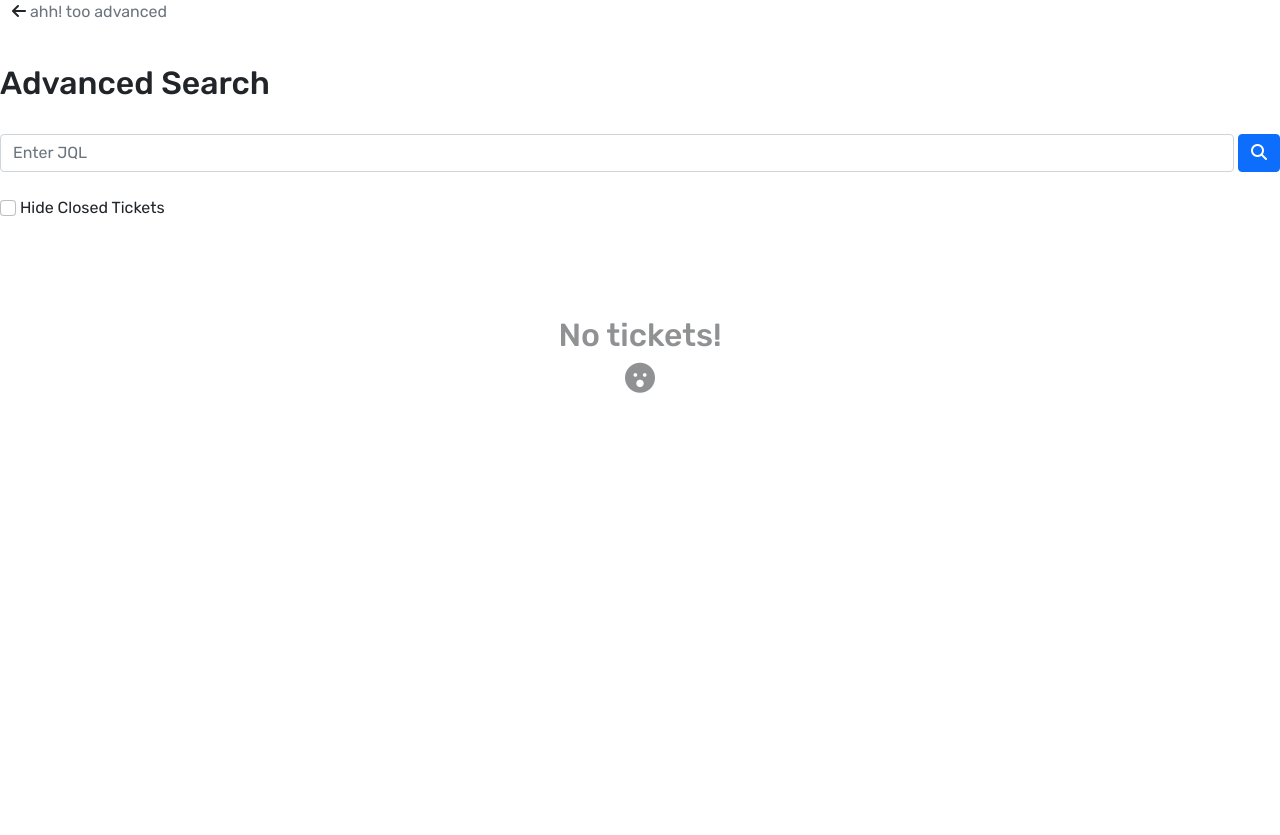
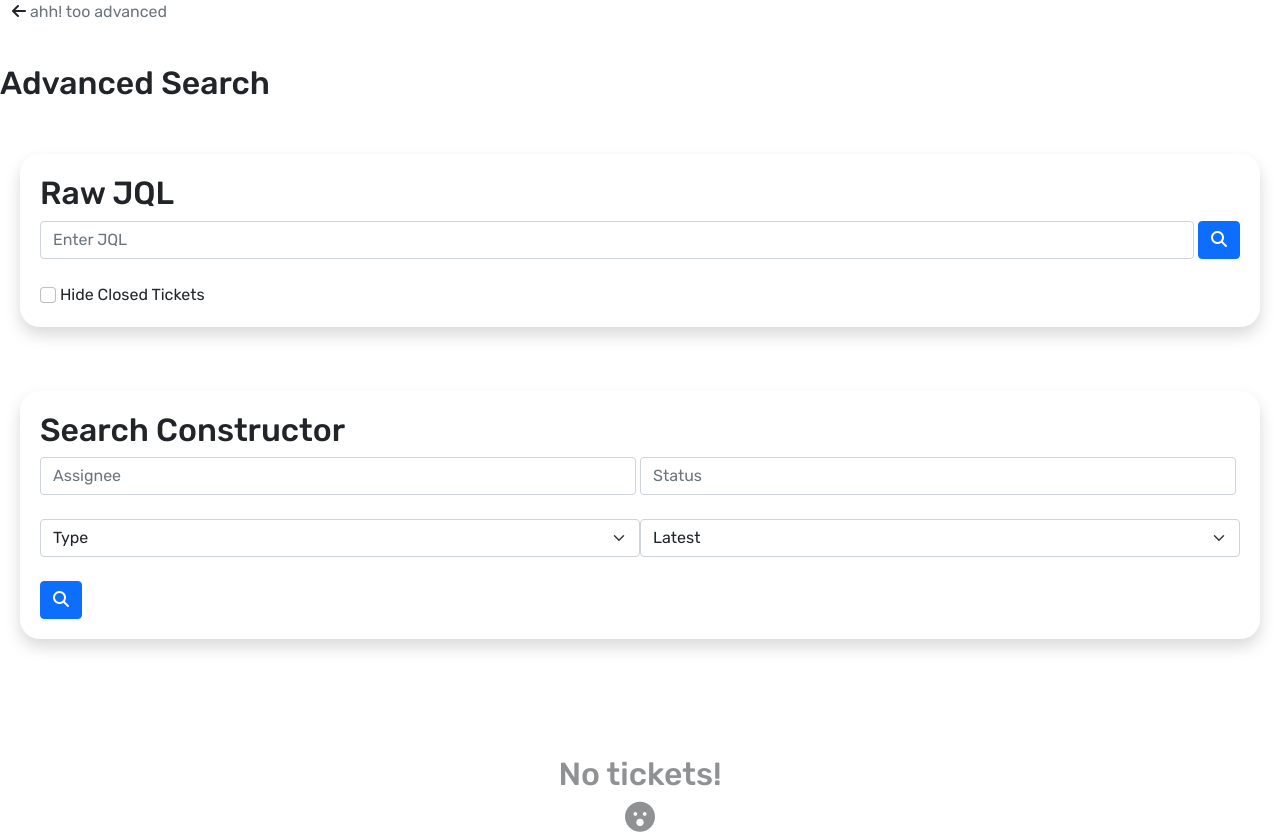
Before and after one commit to SwHnM/JIRA-MOBILE, a Flask app: template templates/search.html in a window 1280 px wide. Before the commit the page ends 393 px from the top, so only its background shows below. Run offline with Flask 3, Linux system fonts and the light colour scheme; the template is opened without the code that fills it, so the values that code supplies are empty; some libraries are stand-ins or nearby versions.

Commit message:
Search Constructor, Styles

```diff
--- a/main.py
+++ b/main.py
@@ -150,9 +150,32 @@
 
 def newdeck():
     name= request.form.get('deck-name')
-    jql= request.form.get('deck-jql')
     color= request.form.get('deck-color')
     icon= request.form.get('deck-icon')
+
+
+# ############# This is for constructor ##########
+    search_items = request.form
+
+    # Initialize an empty list to store JQL clauses
+    jql_clauses = []
+
+    # Construct JQL clauses based on provided inputs
+    if search_items.get('assignee', '') != '':
+        jql_clauses.append(f'assignee = "{search_items["assignee"]}"')
+    if search_items.get('status', '') != '':
+        jql_clauses.append(f'status = "{search_items["status"]}"')
+    if search_items.get('type', '') != '' and search_items['type'] != 'Type':
+        jql_clauses.append(f'type = "{search_items["type"]}"')
+
+    # Join the clauses using 'AND' for filtering and ' ' for other clauses
+    jql = ' AND '.join(jql_clauses)
+
+    sort_by = (f' ORDER BY {search_items["sort"]}')
+
+    jql += sort_by
+
+# ############# This is for constructor ##########
 
 
     config_path = session.get("config_path")
@@ -174,6 +197,28 @@
 
     return redirect('/dashboard')
 
+@app.route("/deletedeck/<deck_name>")
+def delete_deck(deck_name):
+    config_path = session.get("config_path")
+
+    with open(config_path, 'r') as userdata:
+        user = json.load(userdata)
+        decks = user['decks']
+
+        # Remove the deck with the given name
+        decks = [deck for deck in decks if deck['name'] != deck_name]
+
+    # Update the 'decks' key in the user data
+    user['decks'] = decks
+
+    # Write the updated user data back to the file
+    with open(config_path, 'w') as userdata:
+        json.dump(user, userdata)
+
+    return redirect('/dashboard')
+
+
+
 
 @app.route("/queue", methods=('GET', 'POST'))
 
@@ -193,6 +238,33 @@
 
 
 
+@app.route("/jqlconstructor", methods=("GET", "POST"))
+def construct_jql():
+     # Get form inputs
+    search_items = request.form
+
+    # Initialize an empty list to store JQL clauses
+    jql_clauses = []
+
+    # Construct JQL clauses based on provided inputs
+    if search_items.get('assignee', '') != '':
+        jql_clauses.append(f'assignee = "{search_items["assignee"]}"')
+    if search_items.get('status', '') != '':
+        jql_clauses.append(f'status = "{search_items["status"]}"')
+    if search_items.get('type', '') != '' and search_items['type'] != 'Type':
+        jql_clauses.append(f'type = "{search_items["type"]}"')
+
+    # Join the clauses using 'AND' for filtering and ' ' for other clauses
+    jql = ' AND '.join(jql_clauses)
+
+    sort_by = (f' ORDER BY {search_items["sort"]}')
+
+    jql += sort_by
+
+    # Store JQL query in session
+    session['jql'] = jql
+
+    return redirect('/search')
 
 
 
@@ -473,15 +545,3 @@
     except Exception as e:
         print(e)
         return redirect('/assign')
-
-
-
-
-
-
-
-
-
-
-
-    r
--- a/static/users/noah-b.json
+++ b/static/users/noah-b.json
@@ -1 +1 @@
-{"username": "noah.b", "firstname": "Noah", "lastname": "Ballinger", "decks": [{"name": "My Tickets", "jql": "assignee = currentUser() AND status not in ('text delivered','EngPub Review', closed, Canceled, cancelled, DONE, Resolved, 'Pending Requester Review', 'Pending Requester Clarification', 'W/Cust-Clar (Text)', 'W/Cust-Review (Text)', 'Text Under Review')", "color": "red", "icon": "fa-ghost"}, {"name": "Proofing Tickets", "jql": "assignee = harry.s AND status = 'W/Publ- Proofing'", "color": "green", "icon": "fa-chess-pawn"}, {"name": "Klemen's Tickets", "jql": "assignee = klemen.b AND status not in ('text delivered', 'EngPub Review', closed, Canceled, cancelled, DONE, Resolved, 'Pending Requester Review', 'Pending Requester Clarification', 'W/Cust-Clar (Text)', 'W/Cust-Review (Text)', 'Text Under Review')", "color": "green", "icon": "fa-dragon"}, {"name": "Recent Tickets", "jql": "issueKey in issueHistory() order by lastViewed DESC", "color": "green", "icon": "fa-chess-pawn"}, {"name": "New Deck Test", "jql": "status = 'W/Publ- Proofing'", "color": "red", "icon": "fa-dragon"}, {"name": "New Deck Test 2", "jql": "assignee = noah.b AND status = \"text in progress\"", "color": "red", "icon": "fa-dragon"}, {"name": "deck2222", "jql": "assignee = noah.b AND status = \"text in progress\"", "color": "red", "icon": "fa-dragon"}, {"name": "Froggy Deck", "jql": "status = 'W/Publ- Proofing'", "color": "green", "icon": "fa-frog"}]}
+{"username": "noah.b", "firstname": "Noah", "lastname": "Ballinger", "decks": [{"name": "My Tickets", "jql": "assignee = currentUser() AND status not in ('text delivered','EngPub Review', closed, Canceled, cancelled, DONE, Resolved, 'Pending Requester Review', 'Pending Requester Clarification', 'W/Cust-Clar (Text)', 'W/Cust-Review (Text)', 'Text Under Review')", "color": "red", "icon": "fa-ghost"}, {"name": "Klemen's Tickets", "jql": "assignee = klemen.b AND status not in ('text delivered', 'EngPub Review', closed, Canceled, cancelled, DONE, Resolved, 'Pending Requester Review', 'Pending Requester Clarification', 'W/Cust-Clar (Text)', 'W/Cust-Review (Text)', 'Text Under Review')", "color": "green", "icon": "fa-dragon"}, {"name": "Recent Tickets", "jql": "issueKey in issueHistory() order by lastViewed DESC", "color": "green", "icon": "fa-chess-pawn"}, {"name": "New Deck Test", "jql": "status = 'W/Publ- Proofing'", "color": "red", "icon": "fa-dragon"}, {"name": "deck2222", "jql": "assignee = noah.b AND status = \"text in progress\"", "color": "red", "icon": "fa-dragon"}, {"name": "Froggy Deck", "jql": "status = 'W/Publ- Proofing'", "color": "green", "icon": "fa-frog"}, {"name": "", "jql": "assignee = \"noah.b\" AND status = \"Text Delivered\" ORDER BY created DESC", "color": "green", "icon": "fa-mug-hot"}]}
--- a/templates/login.html
+++ b/templates/login.html
@@ -10,7 +10,7 @@
 <div class="container mt-5">
     <div class="row justify-content-center">
       <div class="col-md-6">
-        <div class="card shadow" style="border:2;">
+        <div class="card" style="border:2; border-radius: 20px; padding: 20px; box-shadow: 0 4px 10px -3px rgba(26, 27, 65, 0.4)">
           <div class="card-body">
             <form action="/auth" method="POST">
                 <div class="mb-3">
--- a/templates/search.html
+++ b/templates/search.html
@@ -8,6 +8,9 @@
 <br>
 <h2>Advanced Search</h2>
 <br>
+
+<div class="shadow search-card">
+    <h2>Raw JQL</h2>
     <form method="POST" action="/jql"class="d-flex flex-column">
         <div class="form-group d-flex">
             <input class="form-control me-1" type="text" placeholder='Enter JQL' value="{{ last_jql }}" name="jql" aria-label="Search">
@@ -20,6 +23,48 @@
             <input class="form-check-input" type="checkbox" name="hide_closed_tickets" value="checked"> Hide Closed Tickets
         </div>
     </form>
+</div>
+
+<br>
+<div class="shadow search-card">
+<h2>Search Constructor</h2>
+<form method="POST" action="/jqlconstructor">
+    <div class="form-group d-flex">
+        <input name="assignee" class="form-control me-1" type="text" placeholder="Assignee">
+        <input name="status" class="form-control me-1" type="text" placeholder="Status">
+    </div>
+    <br>
+    <div class="form-group d-flex">
+        <select name="type" class="form-select" aria-label="Default select example">
+            <option selected>Type</option>
+            <option value="1">Something</option>
+            <option value="2">Two</option>
+            <option value="3">Three</option>
+        </select>
+
+        <select name="sort" class="form-select" aria-label="Default select example">
+            <option value='created DESC' selected>Latest</option>
+            <option value="created ASC">Oldest</option>
+            <option value="status ASC">Status</option>
+            <option value="assignee ASC">Assignee</option>
+            <option value="issuetype ASC">Type</option>
+        </select>
+    </div>
+
+    <br>
+    <div>
+        <button class="btn btn-primary" type="submit">
+            <i class="fa-solid fa-magnifying-glass"></i>
+        </button>
+    </div>
+
+
+
+</form>
+</div>
+
+
+
 <div class="container-fluid," style="border-width: 0px;">
     {% if tickets %}
     <ul class="list-group list-group-flush">
@@ -79,5 +124,11 @@
     width: 100%;
     text-decoration: none;
 }
+
+.search-card{
+    margin: 20px;
+    padding:20px;
+    border-radius: 20px;
+}
 </style>
 {% endblock %}
```
Also changed, not shown: templates/Components/macros.html (+34 -5 lines), templates/dashboard.html (+62 -12 lines), static/attachments/Aiko K sharing.png (added), static/attachments/FINAL_EMD2024_EMD2024_IE2024_Email7-Preventing90%Ailments.jpg (added), static/attachments/Lindelwa Komna.jpeg (added), static/attachments/Mamela Luthuli.jpeg (added), static/attachments/Screenshot_20240203-142323~2.png (added), static/attachments/image-1.png (added), static/attachments/image.png (added), static/attachments/screenshot-2.png (added), static/attachments/screenshot-3.png (added), 1 other file. Lines whose indentation alone changed are shown as unchanged.
